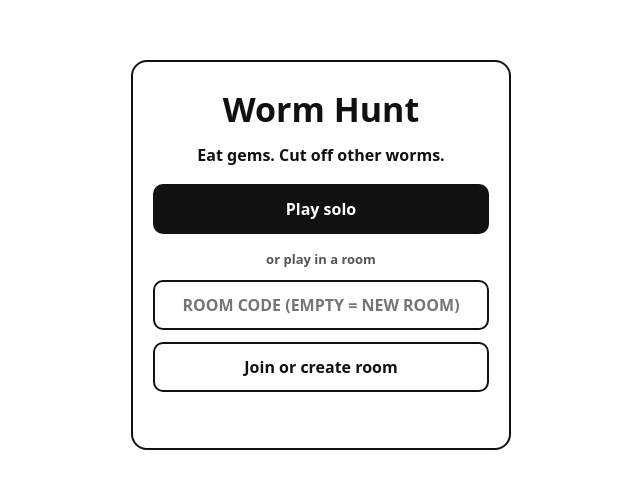
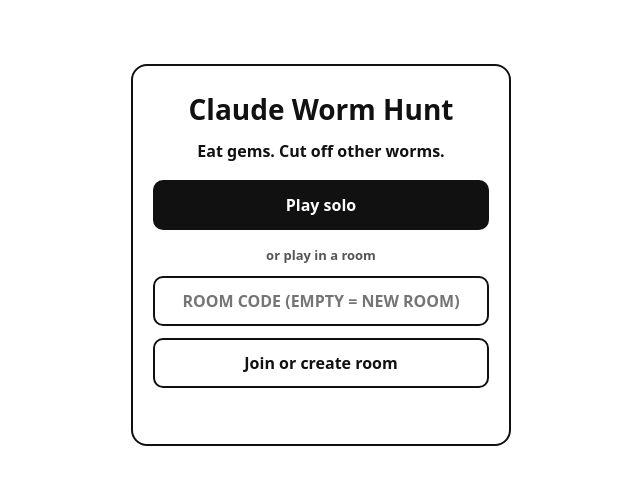
Before and after one commit to neonjava/games.io, a plain HTML site: page index.html in a window 1280 px wide. Shown: the part 145-634 px from the top of the page, without its empty margins (319-959 px from the left). Drawn offline with Linux system fonts and the light colour scheme.

Commit message:
Rename to Claude Worm Hunt, credit Claude in README
Co-Authored-By: Claude Sonnet 5.5 <noreply@anthropic.com>
Claude-Session: https://claude.ai/code/session_013rQfRDs482FarbwTRtrVBa

```diff
--- a/index.html
+++ b/index.html
@@ -3,7 +3,7 @@
 <head>
   <meta charset="utf-8">
   <meta name="viewport" content="width=device-width, initial-scale=1, maximum-scale=1, user-scalable=no, viewport-fit=cover">
-  <title>Worm Hunt</title>
+  <title>Claude Worm Hunt</title>
   <link rel="stylesheet" href="style.css">
 </head>
 <body>
@@ -33,7 +33,7 @@
 
   <div id="menu" class="overlay">
     <div class="card">
-      <h1>Worm Hunt</h1>
+      <h1>Claude Worm Hunt</h1>
       <p class="sub">Eat gems. Cut off other worms.</p>
       <button id="soloBtn" class="primary">Play solo</button>
       <div class="or">or play in a room</div>
--- a/style.css
+++ b/style.css
@@ -144,7 +144,7 @@ html, body {
   gap: 12px;
   text-align: center;
 }
-.card h1 { margin: 0; font-size: 34px; }
+.card h1 { margin: 0; font-size: 28px; }
 .card h2 { margin: 0; font-size: 26px; }
 .card .sub { margin: 0 0 6px; font-weight: 600; }
 .card .or { font-size: 13px; font-weight: 700; color: #555; margin-top: 4px; }
```
Also changed, not shown: 1 other file.
